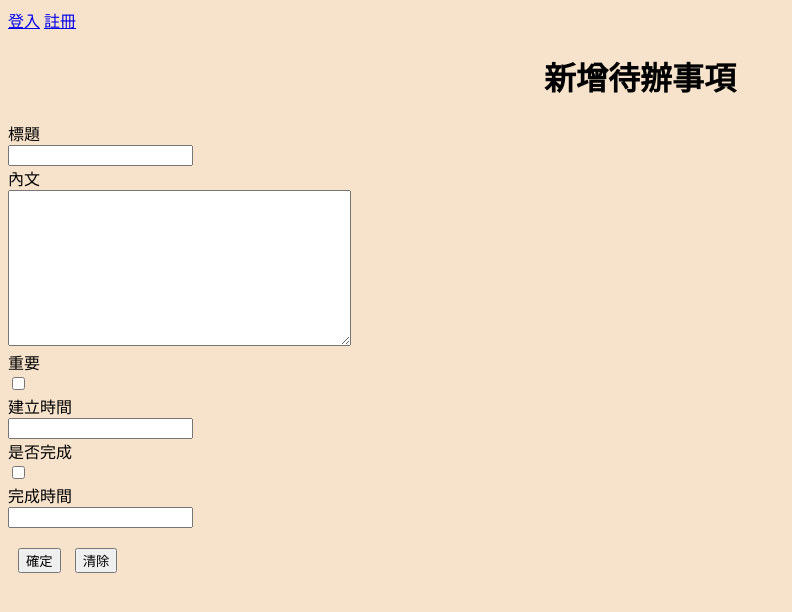
After one commit to Ohnokaoru/todolist_report, a Django app: template todo/templates/todo/create-todo.html in a window 1280 px wide. The commit adds this page. Shown: the top 612 px of the page, without its empty margins (0-792 px from the left). Run offline with Django 5.2, Linux system fonts and the light colour scheme; the template is opened without the code that fills it: values that come from a table or form of the project are taken from there, others are empty.

Commit message:
1.將所有non_filde.error更正為non_field_error 2.將user-login.html更正

```diff
--- a/static/css/style.css
+++ b/static/css/style.css
@@ -17,7 +17,8 @@ body {
 
 }
 
-#regist-form {
+#regist-form,
+#user-login-form {
     margin: auto;
     background-color: burlywood;
     width: 40%;
--- a/templates/base.html
+++ b/templates/base.html
@@ -11,7 +11,17 @@
 </head>
 
 <body>
+    <div id="navbar">
+        {% if request.user.is_authenticated %}
+        歡迎{{request.user}}登入:
+        <a href="{% url 'user-logout' %}">登出</a>
 
+        {% else %}
+        <a href="{% url 'user-login' %}">登入</a>
+        <a href="{% url 'user-register' %}">註冊</a>
+
+        {% endif %}
+    </div>
     {% block content %}{% endblock %}
 
 </body>
--- a/todo/forms.py
+++ b/todo/forms.py
@@ -1,5 +1,5 @@
 from .models import Todo
-from django.contrib.auth import forms
+from django import forms
 
 
 class TodoForm(forms.ModelForm):
--- a/todo/models.py
+++ b/todo/models.py
@@ -8,6 +8,7 @@ class Todo(models.Model):
     text = models.TextField(blank="", default="")
     important = models.BooleanField(default=False)
     create_time = models.DateTimeField()
+    completed = models.BooleanField(default=False)
     completed_time = models.DateTimeField(blank="", default="", null=True)
     user = models.ForeignKey(User, on_delete=models.CASCADE)
 
--- /dev/null
+++ b/todo/templates/todo/create-todo.html
@@ -0,0 +1,67 @@
+{% extends "base.html" %}
+{% load static %}
+{% block title %}新增待辦事項{% endblock %}
+
+{% block content %}
+<div id="title">
+    <h1>新增待辦事項</h1>
+</div>
+
+<div id="create-todo-form">
+    <form action="" method="POST">
+        {% csrf_token %}
+
+        <label for="{{form.title.id_for_label}}">標題</label> <br>
+        {{form.title}} <br>
+
+        <label for="{{form.text.id_for_label}}">內文</label> <br>
+        {{form.text}} <br>
+
+        <label for="{{form.important.id_for_label}}">重要</label> <br>
+        {{form.important}} <br>
+
+        <label for="{{form.create_time.id_for_label}}">建立時間</label> <br>
+        {{form.create_time}} <br>
+
+        <label for="{{form.completed.id_for_label}}">是否完成</label> <br>
+        {{form.completed}} <br>
+
+        {% if form.completed %}
+        <label for="{{form.completed_time.id_for_label}}">完成時間</label> <br>
+        {{form.completed_time}} <br>
+        {% endif %}
+
+        <div id="message">
+            {{message}}
+        </div>
+
+        <div id="errors">
+            {% for field in form %}
+            {% if field.errors %}
+            {% for error in field.errors %}
+            {{error}} <br>
+            {% endfor %}
+            {% endif %}
+            {% endfor %}
+
+            {% if form.non_field_errors %}
+            {% for error in non_field_errors %}
+            {{error}} <br>
+            {% endfor %}
+            {% endif %}
+
+        </div>
+
+
+        <input type="submit" id="submit-button" value="確定">
+        <input type="reset" id="reset-button" value="清除">
+
+
+
+    </form>
+</div>
+
+
+
+
+{% endblock %}
--- a/todo/urls.py
+++ b/todo/urls.py
@@ -1,4 +1,6 @@
 from django.urls import path
 from . import views
 
-urlpatterns = []
+urlpatterns = [
+    path("creat-todo", views.creat_todo, name="creat-todo"),
+]
--- a/todolist/settings.py
+++ b/todolist/settings.py
@@ -39,6 +39,7 @@ INSTALLED_APPS = [
     "django.contrib.messages",
     "django.contrib.staticfiles",
     "user",
+    "todo",
 ]
 
 MIDDLEWARE = [
--- a/todolist/urls.py
+++ b/todolist/urls.py
@@ -21,4 +21,5 @@ from django.urls import path, include
 urlpatterns = [
     path("admin/", admin.site.urls),
     path("", include("user.urls")),
+    path("", include("todo.urls")),
 ]
--- a/user/templates/user/user-register.html
+++ b/user/templates/user/user-register.html
@@ -53,8 +53,8 @@
             {% endif %}
             {% endfor %}
 
-            {% if form.non_field.errors %}
-            {% for error in non_field.errors %}
+            {% if form.non_field_errors %}
+            {% for error in non_field_errors %}
             {{error}} <br>
             {% endfor %}
             {% endif %}
--- a/user/views.py
+++ b/user/views.py
@@ -30,7 +30,7 @@ def user_register(request):
     )
 
 
-# 登入，手動驗證處理表單(手動提取表單欄位資料)
+# 登入，手動驗證處理表單(手動提取表單欄位資料)，html也要label與input搭配
 def user_login(request):
     message = ""
 
@@ -46,7 +46,7 @@ def user_login(request):
         else:
             message = "資料錯誤"
 
-    return render(request, "user-login.html", {"message": message})
+    return render(request, "user/user-login.html", {"message": message})
 
 
 # 登出
```
Also changed, not shown: todo/views.py (+31 -0 lines), user/templates/user/user-login.html (+3 -20 lines), todo/migrations/0001_initial.py (added), 1 other file.
